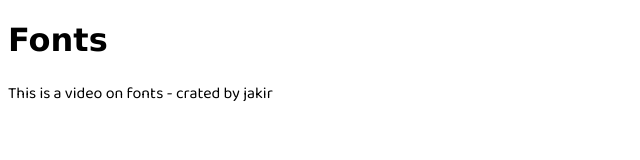
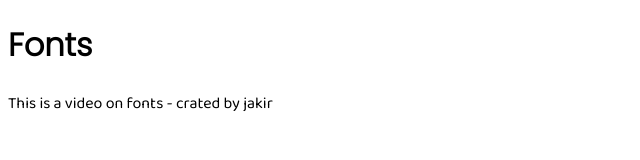
Before and after one commit to shaik-jakir-hussain1/CSS-Properties, a plain HTML site: page index.html in a window 1280 px wide. Shown: the whole page, without its empty margins (0-640 px from the left). Drawn offline with Linux system fonts and the light colour scheme.

Commit message:
Imported Baloo Bhai, Poppins font at a time and changed h1 font damily to Poppins

```diff
--- a/index.html
+++ b/index.html
@@ -4,15 +4,10 @@
     <meta charset="UTF-8" />
     <meta name="viewport" content="width=device-width, initial-scale=1.0" />
     <title>Document</title>
-    <link rel="preconnect" href="https://fonts.googleapis.com" />
-    <link rel="preconnect" href="https://fonts.gstatic.com" crossorigin />
-    <link
-      href="https://fonts.googleapis.com/css2?family=Baloo+Bhai+2&display=swap"
-      rel="stylesheet"
-    />
     <style>
+        @import url('https://fonts.googleapis.com/css2?family=Baloo+Bhai+2&family=Poppins:wght@300&display=swap');
       h1 {
-        font-family: "Lucida Sans", "Lucida Sans Regular", "Lucida Grande",
+        font-family: "Poppins", "Lucida Sans", "Lucida Sans Regular", "Lucida Grande",
           "Lucida Sans Unicode", Geneva, Verdana, sans-serif;
       }
       p {
```
